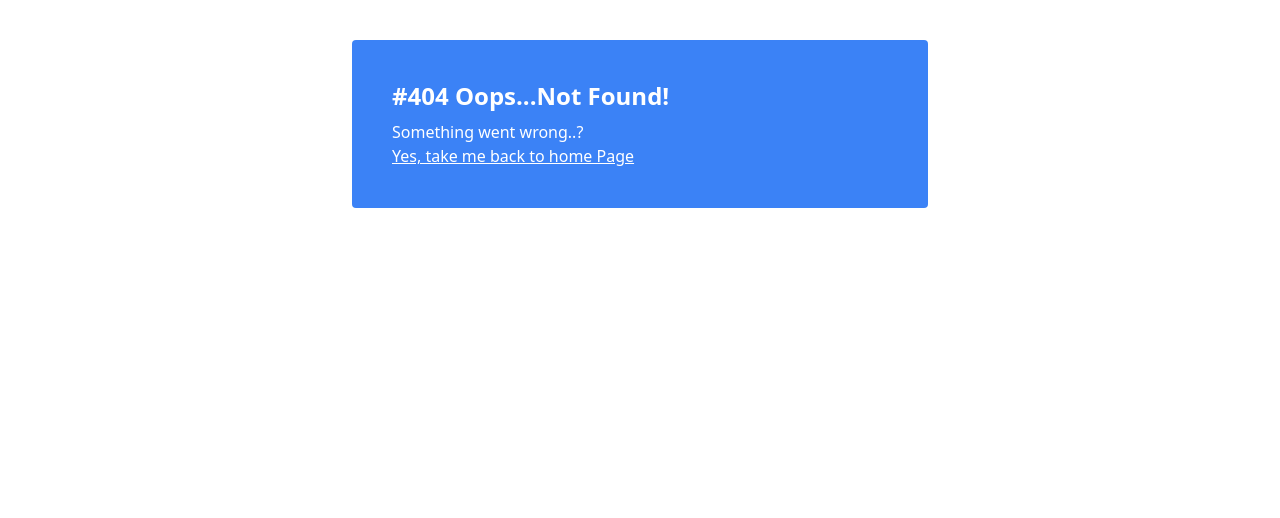
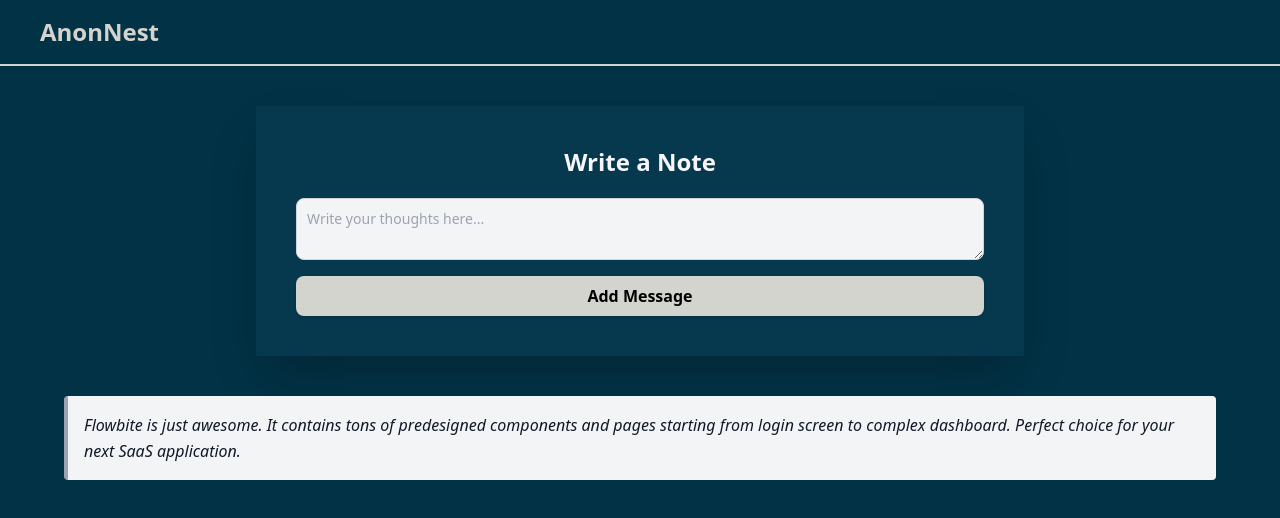
Before and after one commit to SwethaDSalvatore/anonymous-message-app, a React (Vite) app: page /sendmessage in a window 1280 px wide. Before the commit this address had no page. Shown: the top 518 px of the page. Built offline with nearby package versions, Linux system fonts and the light colour scheme.

Commit message:
feat: message page

```diff
--- /dev/null
+++ b/src/Components/Form.jsx
@@ -0,0 +1,34 @@
+import React from "react";
+
+const Form = () => {
+  return (
+    <div className="bg-darkPrimary h-screen p-10">
+
+    <form action="" className="bg-darkSecondary bg-opacity-10 shadow-2xl max-w-3xl mx-auto p-10 ">
+        <h1 className="text-lightSecondary font-black text-2xl mb-5 text-center">Write a Note</h1>
+    <textarea
+           id="message"
+          className="block p-2.5 w-full text-sm text-gray-900 bg-gray-100 rounded-lg border border-gray-300 focus:ring-blue-500 focus:border-blue-500 outline-none"
+            placeholder="Write your thoughts here..."
+          ></textarea>
+          <button className="px-6 py-2 hover:text-darkSecondary rounded-lg mt-4 shadow font-semibold bg-lightPrimary w-full">
+           Add Message
+          </button>
+    </form>
+    <section className="max-w-6xl m-10 mx-auto">
+           <blockquote class="p-4 my-4 border-s-4 border-gray-400 bg-gray-100 rounded">
+             <p class="italic font-medium leading-relaxed text-gray-900 ">
+              Flowbite is just awesome. It contains tons of predesigned
+              components and pages starting from login screen to complex
+              dashboard. Perfect choice for your next SaaS application.
+            </p>
+         </blockquote>
+        </section>
+    </div>
+
+
+
+  );
+};
+
+export default Form;
--- a/src/Components/Header.jsx
+++ b/src/Components/Header.jsx
@@ -1,10 +1,11 @@
 import React from 'react'
+import { Link } from 'react-router-dom'
 
 const Header = () => {
   return (
     <>
     <header className='bg-darkPrimary px-10 py-4'>
-        <h1 className='font-black text-2xl text-lightPrimary'>AnonNest</h1>
+        <Link to="/"><h1 className='font-black text-2xl text-lightPrimary'>AnonNest</h1></Link>
 
     </header>
     <hr className='border border-lightPrimary'/>
--- a/src/Components/HeroSection.jsx
+++ b/src/Components/HeroSection.jsx
@@ -1,17 +1,18 @@
 import React from "react";
+import { Link } from "react-router-dom";
 
 const HeroSection = () => {
   return (
     <section className="bg-darkPrimary h-screen flex items-center i justify-between px-20">
       <div className="flex flex-col items-start justify-center max-w-4xl  ">
-        <h1 class="mb-4 text-5xl font-extrabold leading-none tracking-tight text-white text-center">
+       <h1 class="mb-4 text-5xl font-extrabold leading-none tracking-tight text-white text-center">
           Speak Freely, Stay Anonymous
         </h1>
         <p class="text-lg font-normal text-gray-500 lg:text-xl dark:text-gray-400">
           Say what's on your mind without revealing who you are. Connect with
           your buddies through anonymous messages.
         </p>
-        <button className="hover:bg-darkSecondary px-5 py-1 rounded-md text-sm font-bold mt-5 hover:text-darkPrimary bg-lightPrimary text-darkPrimary">Send Message </button>
+       <Link to="/sendmessage"> <button className="hover:bg-darkSecondary px-5 py-1 rounded-md text-sm font-bold mt-5 hover:text-darkPrimary bg-lightPrimary text-darkPrimary">Send Message </button></Link>
       </div>
       <img src="https://papik.pro/en/uploads/posts/2023-12/1703133825_papik-pro-p-pochtovii-golub-s-pismom-risunki-44.png" alt="piegon-image"  className="max-w-md"/>
     </section>
--- a/src/layouts/Guest.jsx
+++ b/src/layouts/Guest.jsx
@@ -1,16 +1,15 @@
-import { Outlet } from "react-router-dom";
-import TheNavbar from "../components/TheNavbar";
-import Footer from "../components/Footer";
+import React from 'react'
+import Header from '../components/Header'
+import { Outlet } from 'react-router-dom'
 
+const Guest = () => {
+  return (
+    <>
+    <Header/>
+    <Outlet/>
 
-const GuestLayout = () => {
-    return (
-        <div className="">
-            {/* <TheNavbar /> */}
-            <Outlet />
-            {/* <Footer/> */}
-        </div>
-    );
+    </>
+  )
 }
 
-export default GuestLayout;
+export default Guest
--- a/src/pages/App.jsx
+++ b/src/pages/App.jsx
@@ -5,7 +5,7 @@ import HeroSection from "../components/HeroSection";
 const App = () => {
   return (
     <>
-    <Header/>
+
     <HeroSection/>
     <div>
       <div className="max-w-6xl m-10">
--- /dev/null
+++ b/src/pages/HomePage.jsx
@@ -0,0 +1,12 @@
+import React from 'react'
+import HeroSection from '../components/HeroSection'
+
+const HomePage = () => {
+  return (
+   <>
+   <HeroSection/>
+   </>
+  )
+}
+
+export default HomePage
--- /dev/null
+++ b/src/pages/SendMessage.jsx
@@ -0,0 +1,12 @@
+import React from 'react'
+import Form from '../components/Form'
+
+const SendMessage = () => {
+  return (
+   <>
+<Form  />
+   </>
+  )
+}
+
+export default SendMessage
```
Also changed, not shown: src/main.jsx (+8 -2 lines).
